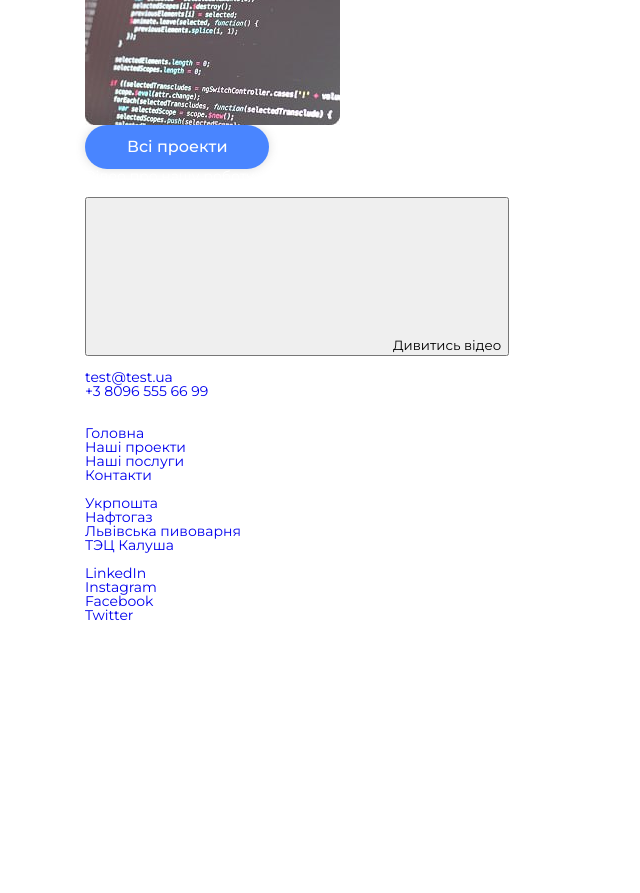
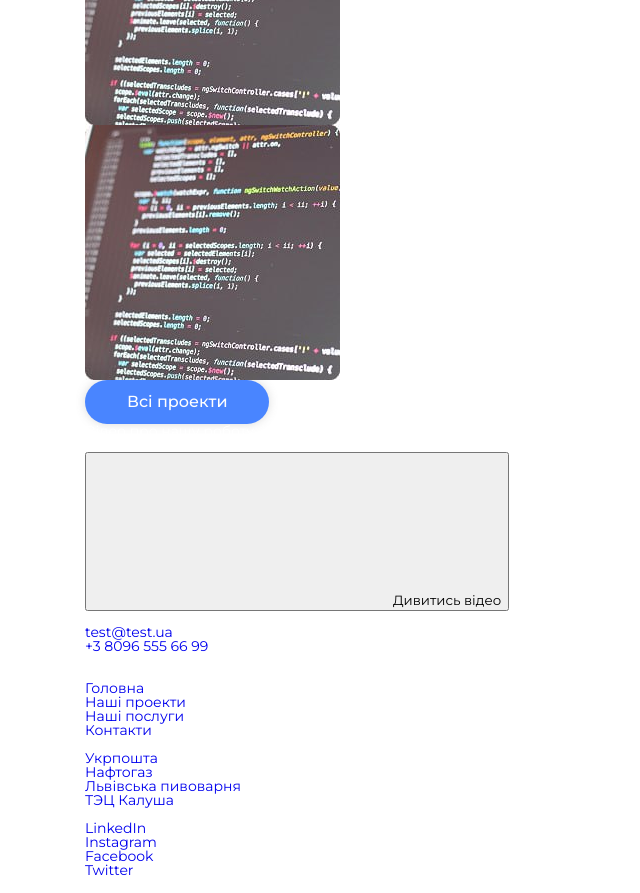
Before and after one commit to yuliya0304/IT-Studio, a plain HTML site: page index.html in a window 1280 px wide. Shown: the part 3360-4253 px from the top of the page, without its empty margins (0-640 px from the left). Before the commit the page ends 3998 px from the top, so only its background shows below. Drawn offline with Linux system fonts and the light colour scheme.

Commit message:
fixed projects

```diff
--- a/index.html
+++ b/index.html
@@ -230,6 +230,9 @@
 						<li class="projects-item">
 							<img src="./images/desktop/code.jpg" rel="#" />
 						</li>
+						<li class="projects-item">
+							<img src="./images/desktop/code.jpg" rel="#" />
+						</li>
 					</ul>
 					<button class="button">Всі проекти</button>
 				</div>
```
